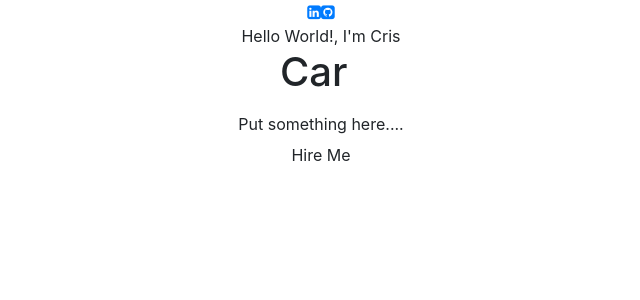
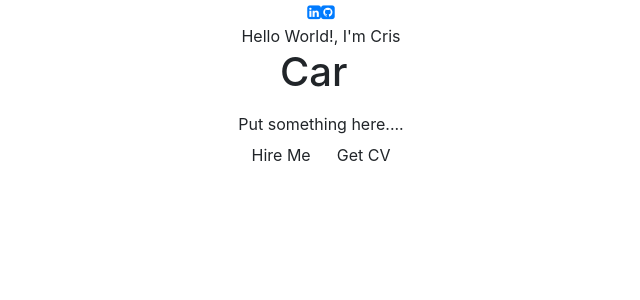
Before and after one commit to cris-ch/portfolio, a React (Create React App) app in the folder client/: page / in a window 1280 px wide. Shown: the top 300 px of the page, without its empty margins (319-959 px from the left). Built offline with nearby package versions, Linux system fonts and the light colour scheme; the HTML template or start-up script is replaced by a standard one; a web font is replaced by a local one.

Commit message:
added button to download CV

```diff
--- a/client/src/PortfolioContainer/Home/Profile.js
+++ b/client/src/PortfolioContainer/Home/Profile.js
@@ -47,6 +47,9 @@ export default function Profile() {
                         {" "}
                         Hire Me{" "}
                     </button>
+                    <a href="cv.pdf" download="Cristian M. Christensen CV.pdf">
+                        <button className="btn highlighted-btn">Get CV</button>
+                    </a>
                 </div>
             </div>
         </div>
```
Also changed, not shown: 1 other file (tests, documents, lock files or other folders).
